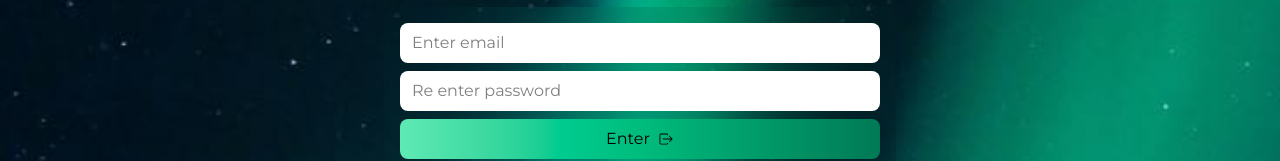
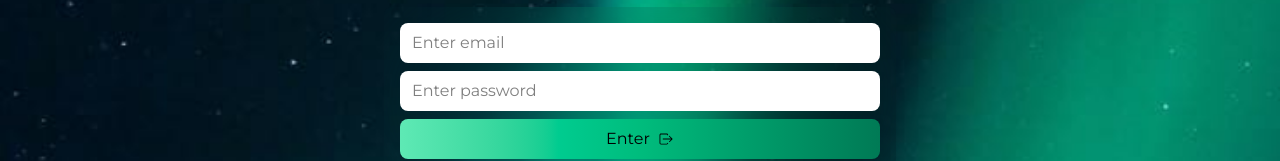
Before and after one commit to isudiptodas/Aurora-AI, a Next.js app: page /auth/login in a window 1280 px wide. Shown: the part 233-394 px from the top of the page. Built offline with nearby package versions, Linux system fonts and the light colour scheme; what tailwindcss-motion would draw is missing.

Commit message:
Updated after login navigation

```diff
--- a/src/app/auth/login/page.tsx
+++ b/src/app/auth/login/page.tsx
@@ -27,7 +27,7 @@ function page() {
 
       if(res.status === 200){
         toast.dismiss(id);
-        router.push('/auth/login');
+        router.push('/user/home');
       }
     } catch (err: any) {
       toast.dismiss(id);
@@ -55,8 +55,8 @@ function page() {
         </div>
 
         <div className={`w-[90%] backdrop-blur-3xl rounded-lg sm:w-[70%] md:w-[60%] lg:w-[40%] z-30 flex flex-col justify-start items-center gap-2 py-4 px-4`}>
-          <input type="email" className={`w-full rounded-md lg:rounded-lg bg-white font-Montserrat px-3 py-2 outline-none`} placeholder="Enter email" />
-          <input type="text" className={`w-full rounded-md lg:rounded-lg bg-white font-Montserrat px-3 py-2 outline-none`} placeholder="Re enter password" />
+          <input onChange={(e) => setEmail(e.target.value)} type="email" className={`w-full rounded-md lg:rounded-lg bg-white font-Montserrat px-3 py-2 outline-none`} placeholder="Enter email" />
+          <input onChange={(e) => setPassword(e.target.value)} type="password" className={`w-full rounded-md lg:rounded-lg bg-white font-Montserrat px-3 py-2 outline-none`} placeholder="Enter password" />
           <p className={`w-full flex justify-center items-center gap-2 rounded-md lg:rounded-lg bg-gradient-to-r from-emerald-300 via-emerald-500 to-emerald-700 text-black py-2 cursor-pointer font-Montserrat`} onClick={login}>Enter <IoIosLogOut /></p>
         </div>
 
```
